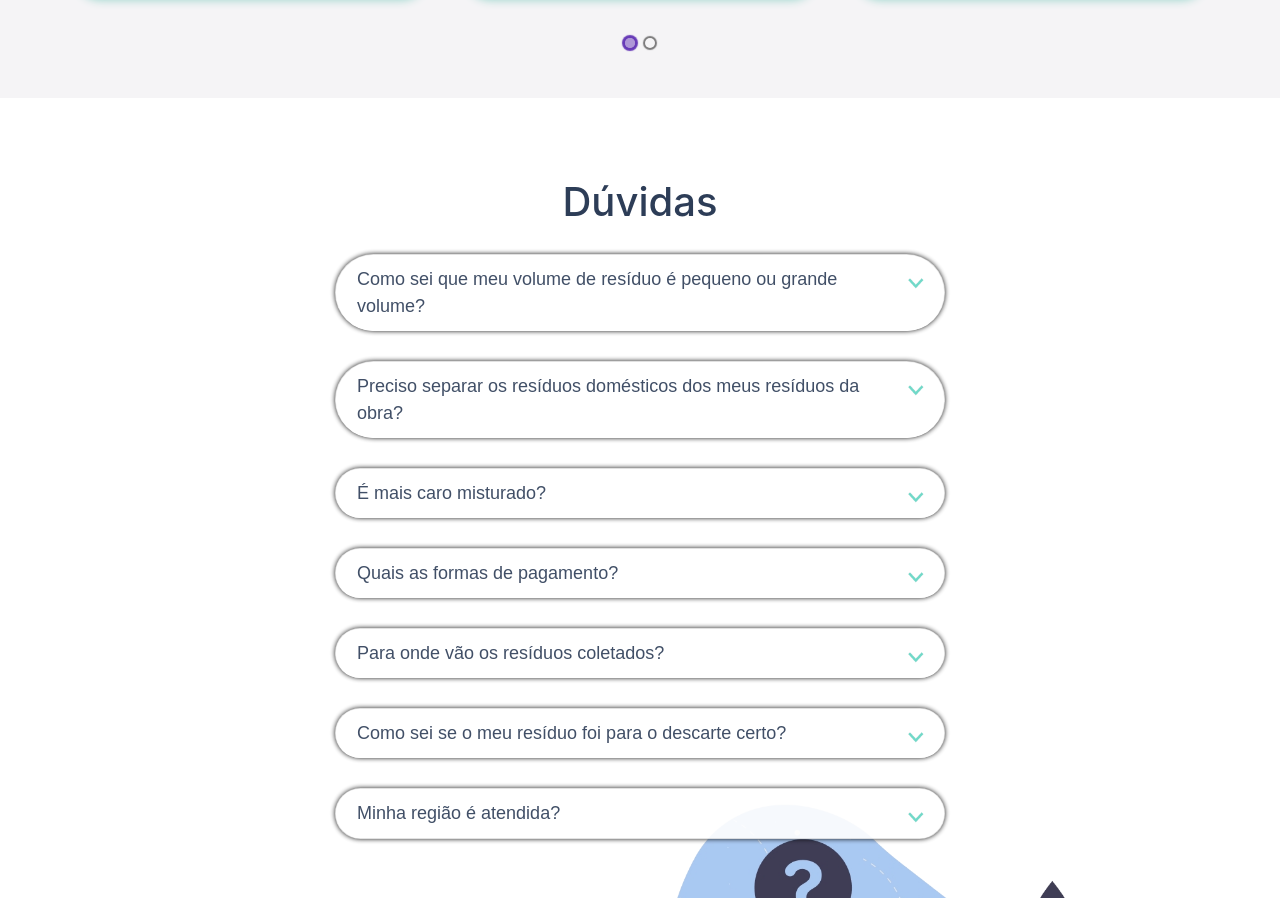
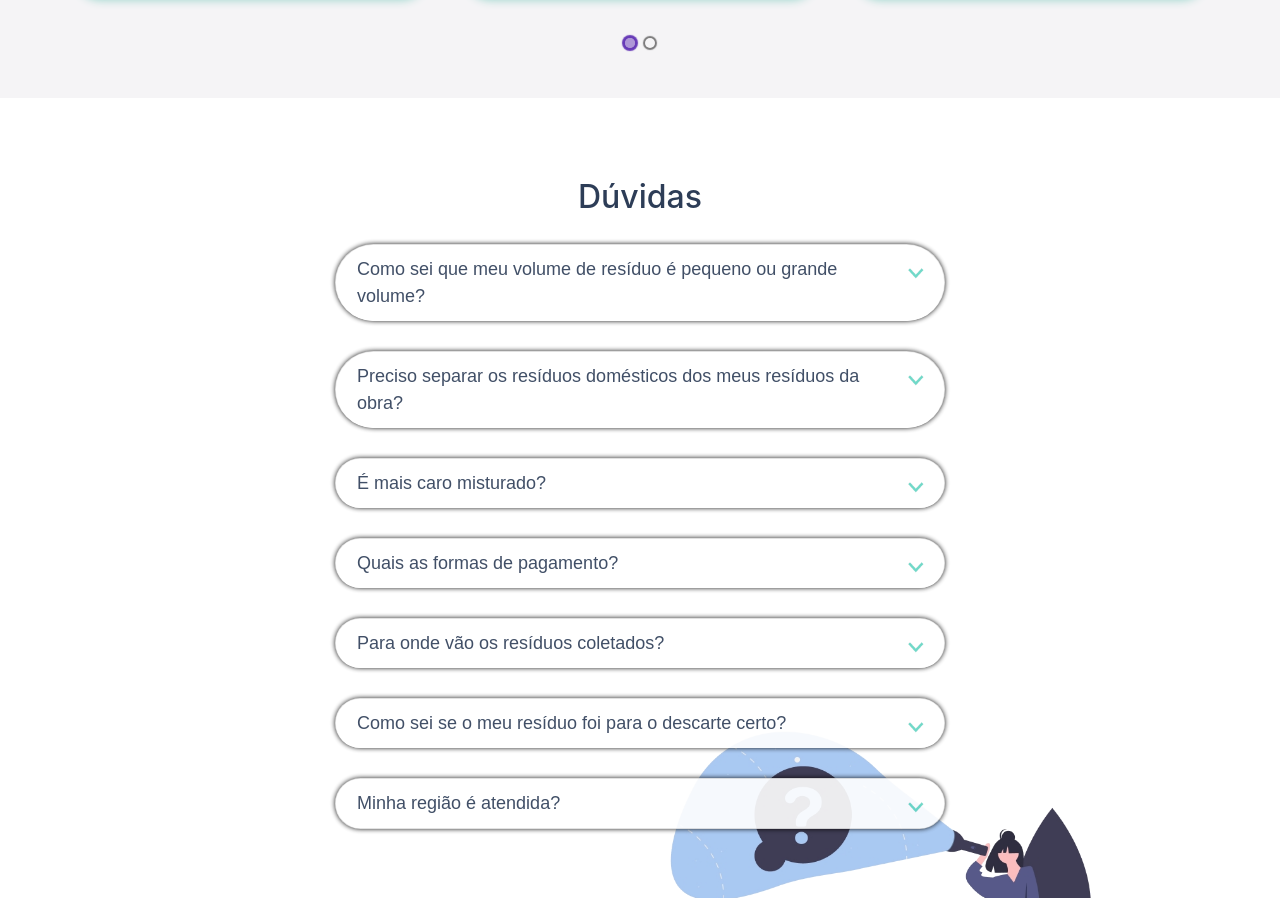
Before and after one commit to aceleradora-TW/descarte-certo, a React (Create React App) app in the folder frontend/: page / in a window 1280 px wide. Shown: the part 2647-3545 px from the top of the page. Built offline with nearby package versions, Linux system fonts and the light colour scheme.

Commit message:
24/@jhuan0999, @elliens, @brayanargradem: ajustes titulo e imagem do faq

```diff
--- a/frontend/src/components/FAQ/FaqStyle.css
+++ b/frontend/src/components/FAQ/FaqStyle.css
@@ -90,6 +90,7 @@
   color: #2d3d57 !important;
   padding-top: 80px;
   padding-bottom: 20px;
+  font-size: 32px;
 }
 
  .flex-box {
@@ -118,7 +119,7 @@
   }
 
   .imgFaq {
-    top: 62%;
+    top: 56%;
     left: 54%;
     position: absolute;
     width: 70%;
```
